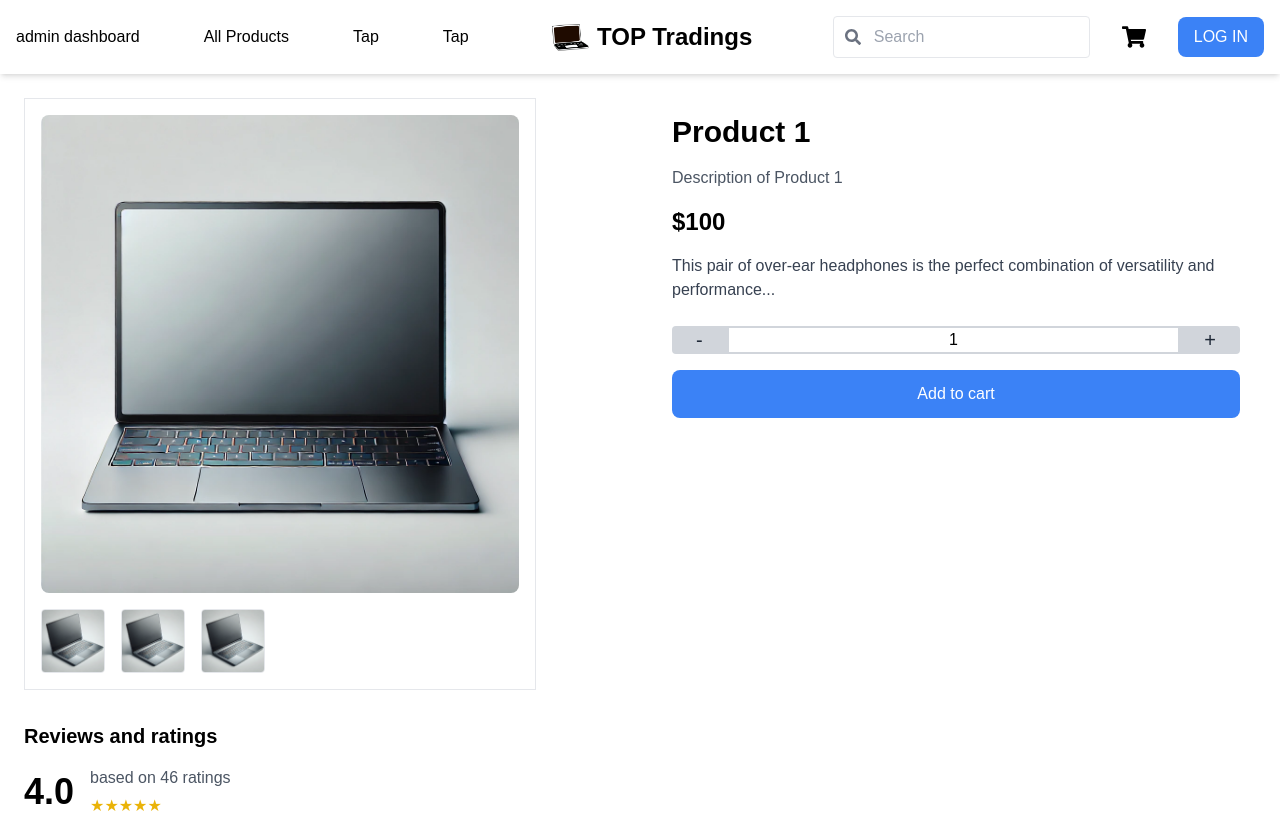
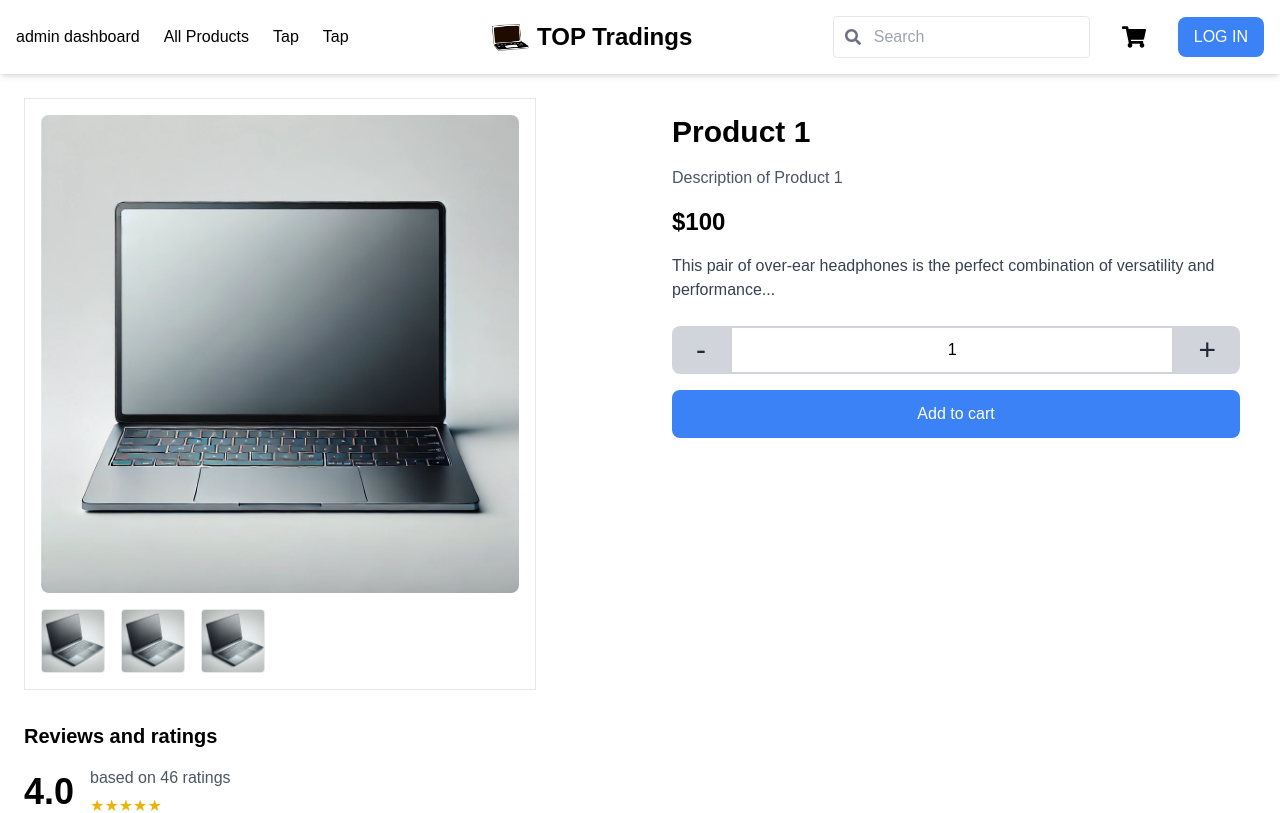
Before and after one commit to mandyl94910/CapstoneV2, a Next.js app: page /product/1 in a window 1280 px wide. Shown: the top 813 px of the page. Built offline with nearby package versions, Linux system fonts and the light colour scheme.

Commit message:
update productPage styles

```diff
--- a/pages/Header.js
+++ b/pages/Header.js
@@ -7,7 +7,7 @@ import logo from '../public/logo.png';
 function Header({ user, onLogout }) {
   return (
     <header className="bg-white p-4 flex justify-between items-center shadow-md">
-      <nav className="flex space-x-16"> {/* Increase space between the links */}
+      <nav className="flex space-x-6"> {/* Increase space between the links */}
         <Link href="/admin-dashboard">
           admin dashboard
         </Link>
--- a/pages/product/[id].js
+++ b/pages/product/[id].js
@@ -81,7 +81,7 @@ const ProductPage = () => {
                         <div className="flex items-center mb-4">
                             <button
                                 onClick={handleDecrease}
-                                className="bg-gray-300 text-gray-800 px-6 rounded-l text-xl"
+                                className="h-12 bg-gray-300 text-gray-800 px-6 rounded-l-lg text-3xl"
                                 disabled={quantity <= 1} // disable the minus button if the quantity is equal or less than 1
                             >
                                 -
@@ -91,11 +91,11 @@ const ProductPage = () => {
                                 value={quantity}
                                 onChange={handleInputChange}
                                 onBlur={handleBlur}
-                                className="w-full text-center border-2 border-gray-300"
+                                className="w-full h-12 text-center border-2 border-gray-300"
                             />
                             <button
                                 onClick={handleIncrease}
-                                className="bg-gray-300 text-gray-800 px-6 rounded-r text-xl"
+                                className="h-12 bg-gray-300 text-gray-800 px-6 rounded-r-lg text-3xl"
                             >
                                 +
                             </button>
```
